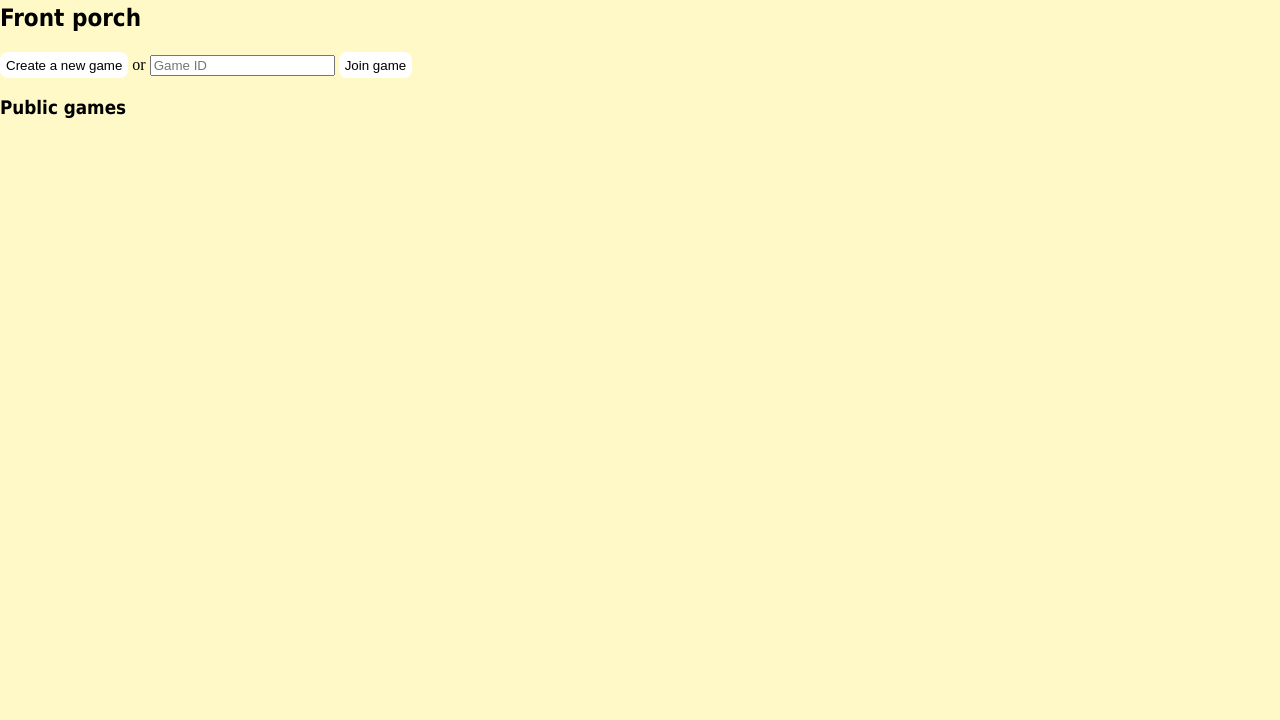
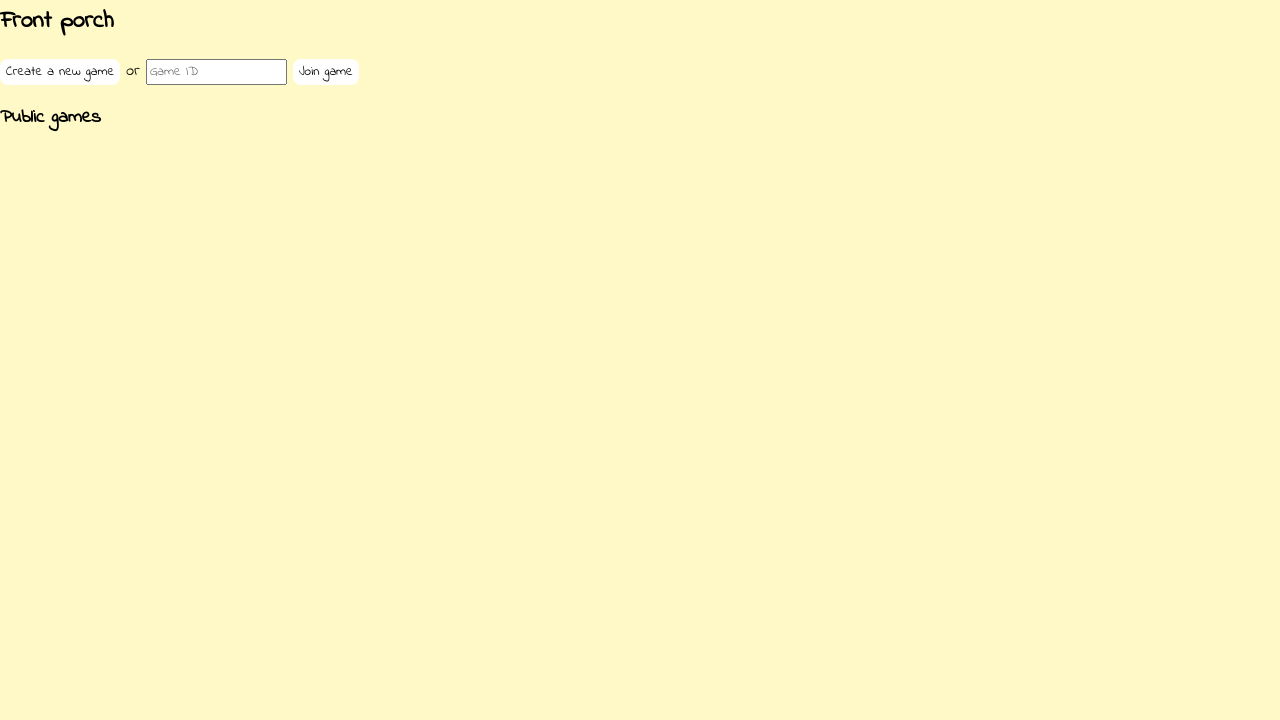
Before and after one commit to Timendus/bee-alive, a website built with webpack: page public/index.html in a window 1280 px wide. Shown: the part 80-800 px from the top of the page. Built offline with nearby package versions, Linux system fonts and the light colour scheme; files whose address does not match are found by name.

Commit message:
add indie flower font

```diff
--- a/public/index.html
+++ b/public/index.html
@@ -4,6 +4,7 @@
     <meta charset="utf-8">
     <title>Hello world!</title>
     <script src="./index.js" type="text/javascript"></script>
+    <link href="https://fonts.googleapis.com/css2?family=Indie+Flower&display=swap" rel="stylesheet">
     <link rel="stylesheet" href="/index.css">
   </head>
   <body>
--- a/public/styling/index.scss
+++ b/public/styling/index.scss
@@ -1,5 +1,6 @@
 * {
   box-sizing: border-box;
+  font-family: 'Indie Flower', 'Tahoma', 'Arial', sans-serif;
 }
 
 html, body, .container {
@@ -9,10 +10,6 @@ html, body, .container {
   height: 100%;
   overflow: auto;
   background-color: #fff9c7;
-}
-
-h1, h2, h3, p, li {
-  font-family: 'Comic Sans', 'Tahoma', 'Arial', sans-serif;
 }
 
 header {
```
